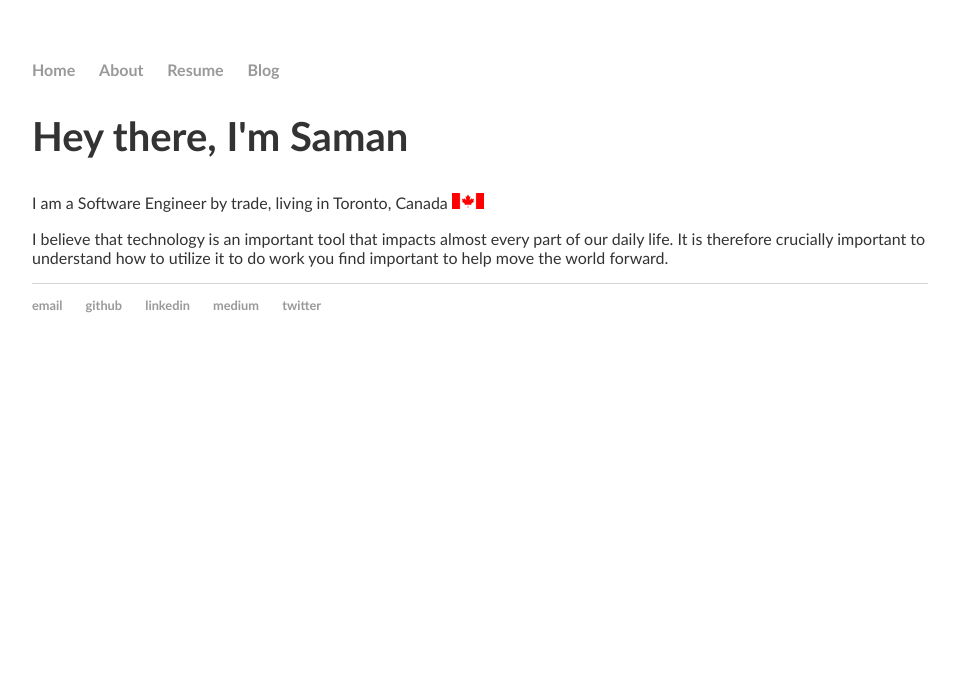
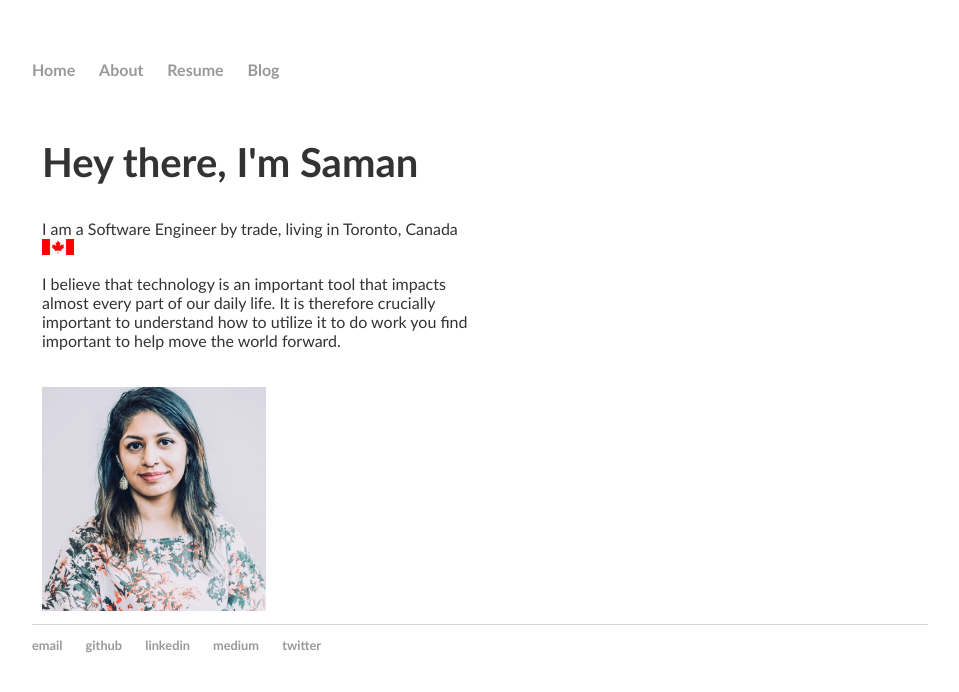
Before and after one commit to snalvi/snalvi.github.io, a Jekyll site: the page built from index.html, in a window 1280 px wide. Shown: the top 692 px of the page, without its empty margins (160-1119 px from the left). Built offline with Jekyll 4.4.1, drawn with Linux system fonts in a browser that asks for light colours.

Commit message:
Adding picture * fixing panel image sizing

```diff
--- a/css/main.css
+++ b/css/main.css
@@ -1,3 +1,35 @@
+.main-container {
+  box-sizing: border-box;
+}
+
+/* Create two equal columns that floats next to each other */
+.column {
+  float: left;
+  padding: 10px;
+  width: 50%;
+}
+
+/* Clear floats after the columns */
+.row:after {
+  content: "";
+  display: table;
+  clear: both;
+}
+
+.panel-image {
+    width: 50%;
+}
+
+/* Responsive layout - makes the two columns stack on top of each other instead of next to each other */
+@media screen and (max-width: 600px) {
+  .column {
+    width: 100%;
+  }
+  .image{
+    width: 100%;
+  }
+}
+
 body {
     margin: 60px auto;
     width: 70%;
--- a/index.html
+++ b/index.html
@@ -2,15 +2,21 @@
 layout: default
 title: Saman Alvi, Senior Software Engineer
 ---
-<div>
+<div class="main-container">
+	<div class="row">
+		<div class="column">
 			<h2>Hey there, I'm Saman</h2>
-
 			<span>
 				<p>
-			I am a Software Engineer by trade, living in Toronto, Canada  <img src="assets/canada-flag-icon-32.png" />
+					I am a Software Engineer by trade, living in Toronto, Canada <img src="assets/canada-flag-icon-32.png" />
 				</p>
 			</span>
 			<p>
 				I believe that technology is an important tool that impacts almost every part of our daily life. It is therefore crucially important to understand how to utilize it to do work you find important to help move the world forward.
 			</p>
 		</div>
+		<div class="column">
+			<img class="panel-image" src="assets/saman.jpeg" />
+		</div>
+	</div>
+</div>
```
Also changed, not shown: assets/saman.jpeg (added). Lines whose indentation alone changed are shown as unchanged.
